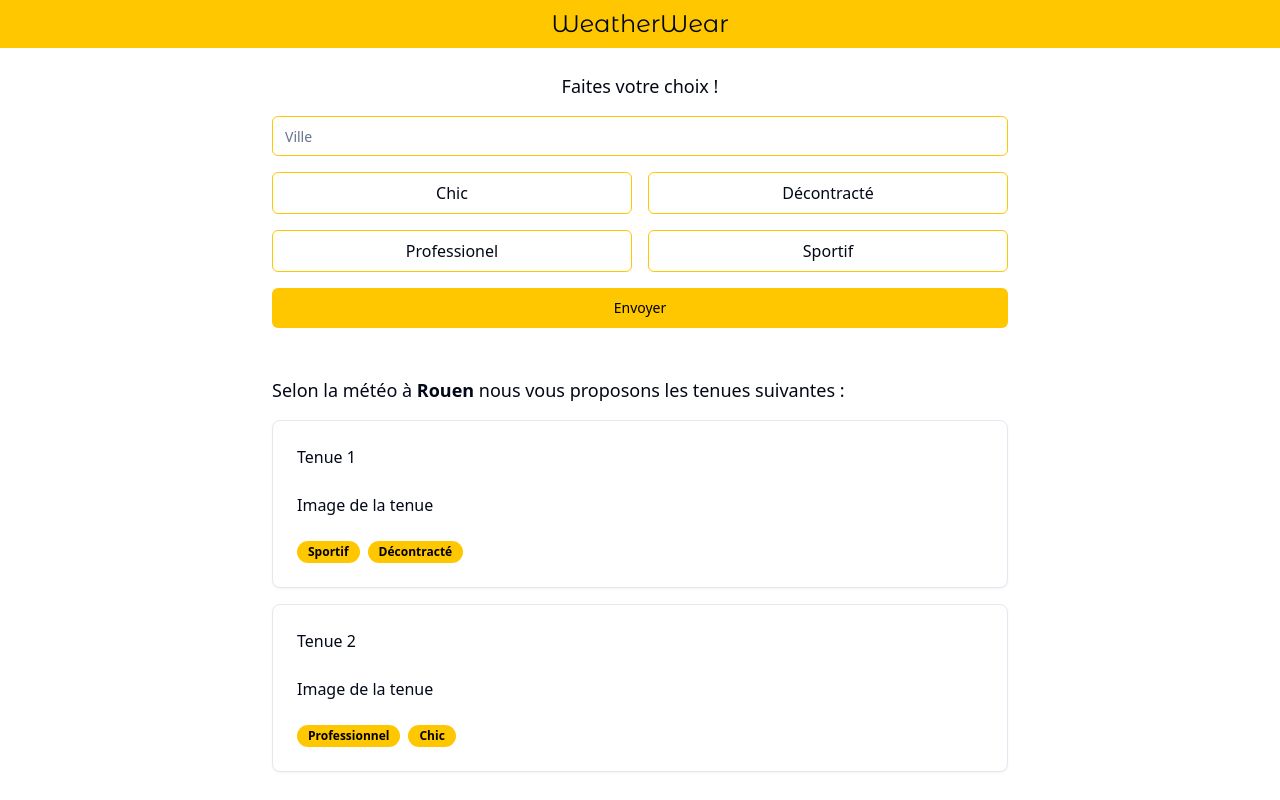
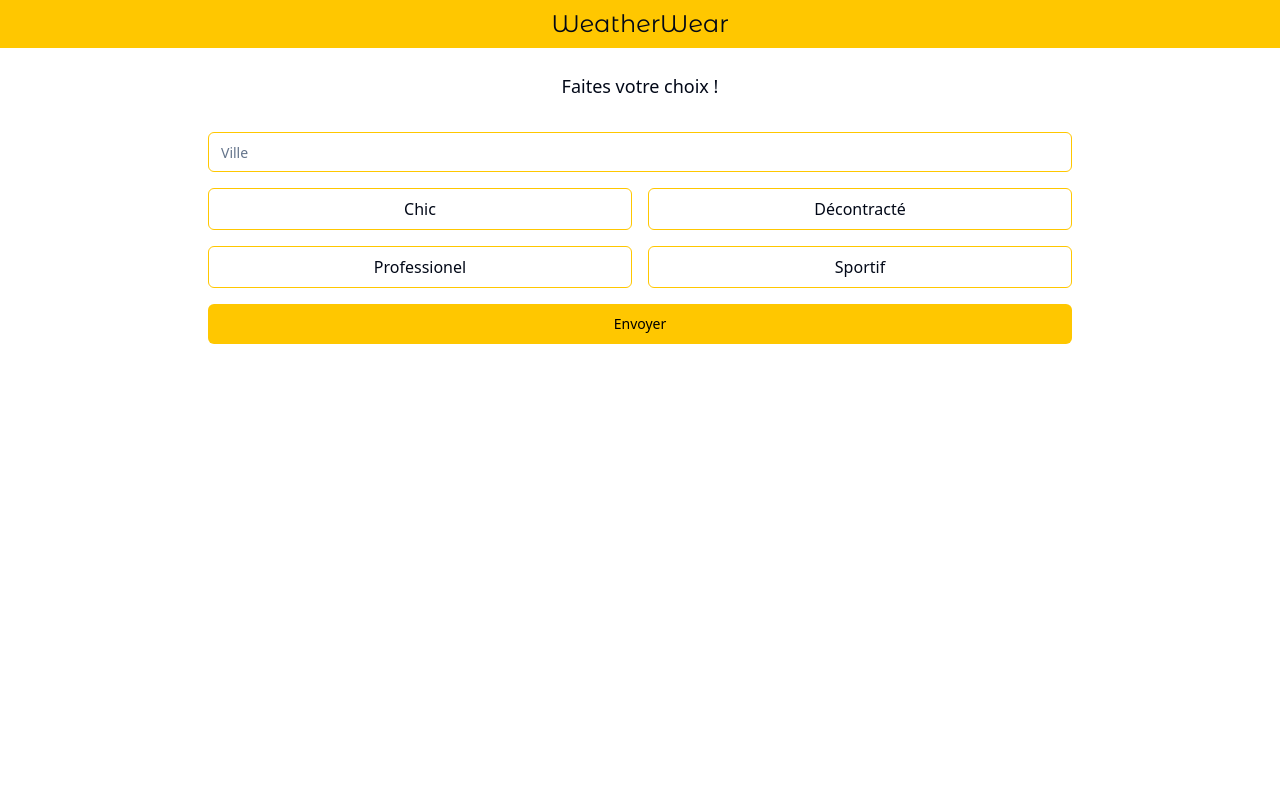
Before and after one commit to JeanneGrenet/synergie4d, a Next.js app in the folder synergie4d-front/: page / in a window 1280 px wide. Built offline with nearby package versions, Linux system fonts and the light colour scheme.

Commit message:
wip api connection

```diff
--- /dev/null
+++ b/synergie4d-front/app/Outfits.tsx
@@ -0,0 +1,128 @@
+"use client";
+import React, { FormEvent, useState } from "react";
+import { Button } from "@/components/ui/button";
+import { Input } from "@/components/ui/input";
+import { Badge } from "@/components/ui/badge";
+import {
+  Card,
+  CardContent,
+  CardFooter,
+  CardHeader,
+} from "@/components/ui/card";
+
+export default function Outfits() {
+  const styles = [
+    { id: "Chic", value: "Chic" },
+    { id: "Relaxed", value: "Décontracté" },
+    { id: "Professional", value: "Professionel" },
+    { id: "Sporty", value: "Sportif" },
+  ];
+  const [selectedStyle, setSelectedStyle] = useState<string>();
+  const [city, setCity] = useState("");
+
+  const handleSubmit = async (e: FormEvent) => {
+    e.preventDefault();
+
+    // const response = await fetch("http://172.23.144.1:5000/api/", {
+    //   method: "POST",
+    //   headers: {
+    //     "Content-Type": "application/json",
+    //   },
+    //   body: JSON.stringify({ city, selectedStyle }),
+    // });
+
+    // const data = await response.json();
+    // console.log(data);
+
+    fetchOutfits();
+  };
+
+  async function fetchOutfits() {
+    const response = await fetch("http://172.23.144.1:5000/api/outfits/getall");
+    console.log(response);
+    const outfits = await response.json();
+    console.log(outfits);
+  }
+
+  //   const outfits = [
+  //     {
+  //       id: 1,
+  //       name: "Tenue 1",
+  //       styles: ["Sportif", "Décontracté"],
+  //       slug: "tenue-1",
+  //     },
+  //     {
+  //       id: 2,
+  //       name: "Tenue 2",
+  //       styles: ["Professionnel", "Chic"],
+  //       slug: "tenue-2",
+  //     },
+  //   ];
+  const outfits = null;
+  return (
+    <div className="py-6 px-4 mx-auto max-w-4xl flex flex-col gap-4">
+      <h2 className="text-lg text-center pb-4">Faites votre choix !</h2>
+      <form onSubmit={handleSubmit}>
+        <div className="flex flex-col gap-4">
+          <Input
+            id="city"
+            placeholder="Ville"
+            value={city}
+            onChange={(e) => setCity(e.target.value)}
+            className="border border-primary"
+          />
+          <div className="grid grid-cols-2 gap-4">
+            {styles.map((style) => (
+              <div key={style.id}>
+                <input
+                  type="radio"
+                  id={style.id}
+                  name="style"
+                  value={style.value}
+                  checked={selectedStyle === style.id}
+                  onChange={(e) => setSelectedStyle(e.target.id)}
+                  className="hidden"
+                />
+                <label
+                  htmlFor={style.id}
+                  className={`cursor-pointer rounded-md border px-4 py-2 flex flex-1 justify-center ${
+                    selectedStyle === style.id
+                      ? "bg-gray-100 border-secondary"
+                      : "bg-white border-primary"
+                  }`}
+                >
+                  {style.value}
+                </label>
+              </div>
+            ))}
+          </div>
+          <Button type="submit" className="text-black">
+            Envoyer
+          </Button>
+        </div>
+      </form>
+      {!!outfits && (
+        <div className="flex flex-col gap-4">
+          <p className="text-lg ">
+            Selon la météo à <strong>{city}</strong> nous vous proposons les
+            tenues suivantes :
+          </p>
+
+          {outfits.map((outfit) => (
+            <Card key={outfit.id}>
+              <CardHeader>{outfit.name}</CardHeader>
+              <CardContent>Image de la tenue</CardContent>
+              <CardFooter className="flex gap-2">
+                {outfit.styles.map((style) => (
+                  <Badge className="text-black" key={style}>
+                    {style}
+                  </Badge>
+                ))}
+              </CardFooter>
+            </Card>
+          ))}
+        </div>
+      )}
+    </div>
+  );
+}
--- a/synergie4d-front/app/Result.tsx
+++ /dev/null
@@ -1,49 +0,0 @@
-import { Badge } from "@/components/ui/badge";
-import { Button } from "@/components/ui/button";
-import {
-  Card,
-  CardContent,
-  CardFooter,
-  CardHeader,
-} from "@/components/ui/card";
-import { Input } from "@/components/ui/input";
-import React from "react";
-
-export default function Result() {
-  const outfits = [
-    {
-      id: 1,
-      name: "Tenue 1",
-      styles: ["Sportif", "Décontracté"],
-      slug: "tenue-1",
-    },
-    {
-      id: 2,
-      name: "Tenue 2",
-      styles: ["Professionnel", "Chic"],
-      slug: "tenue-2",
-    },
-  ];
-  const city = "Rouen";
-  return (
-    <div className="py-6 px-4 flex flex-col gap-4">
-      <p className="text-lg ">
-        Selon la météo à <strong>{city}</strong> nous vous proposons les tenues
-        suivantes :
-      </p>
-      {outfits.map((outfit) => (
-        <Card key={outfit.id}>
-          <CardHeader>{outfit.name}</CardHeader>
-          <CardContent>Image de la tenue</CardContent>
-          <CardFooter className="flex gap-2">
-            {outfit.styles.map((style) => (
-              <Badge className="text-black" key={style}>
-                {style}
-              </Badge>
-            ))}
-          </CardFooter>
-        </Card>
-      ))}
-    </div>
-  );
-}
--- a/synergie4d-front/app/Selection.tsx
+++ /dev/null
@@ -1,69 +0,0 @@
-"use client";
-import { Button } from "@/components/ui/button";
-import { Input } from "@/components/ui/input";
-import React, { FormEvent, useState } from "react";
-
-export default function Selection() {
-  const styles = ["Chic", "Décontracté", "Professionel", "Sportif"];
-  const [selectedStyle, setSelectedStyle] = useState<string>();
-  const [city, setCity] = useState("");
-
-  const handleSubmit = async (e: FormEvent) => {
-    e.preventDefault();
-
-    const response = await fetch("http://172.23.144.1:5000/api/outfits", {
-      method: "POST",
-      headers: {
-        "Content-Type": "application/json",
-      },
-      body: JSON.stringify({ city, selectedStyle }),
-    });
-
-    const data = await response.json();
-    console.log(data);
-  };
-  return (
-    <div className="py-6 px-4">
-      <h2 className="text-lg text-center pb-4">Faites votre choix !</h2>
-      <form onSubmit={handleSubmit}>
-        <div className="flex flex-col gap-4">
-          <Input
-            id="city"
-            placeholder="Ville"
-            value={city}
-            onChange={(e) => setCity(e.target.value)}
-            className="border border-primary"
-          />
-          <div className="grid grid-cols-2 gap-4">
-            {styles.map((style) => (
-              <div key={style}>
-                <input
-                  type="radio"
-                  id={style}
-                  name="style"
-                  value={style}
-                  checked={selectedStyle === style}
-                  onChange={(e) => setSelectedStyle(e.target.value)}
-                  className="hidden"
-                />
-                <label
-                  htmlFor={style}
-                  className={`cursor-pointer rounded-md border px-4 py-2 flex flex-1 justify-center ${
-                    selectedStyle === style
-                      ? "bg-gray-100 border-secondary"
-                      : "bg-white border-primary"
-                  }`}
-                >
-                  {style}
-                </label>
-              </div>
-            ))}
-          </div>
-          <Button type="submit" className="text-black">
-            Envoyer
-          </Button>
-        </div>
-      </form>
-    </div>
-  );
-}
--- a/synergie4d-front/app/page.tsx
+++ b/synergie4d-front/app/page.tsx
@@ -1,16 +1,11 @@
-import Image from "next/image";
 import Header from "./Header";
-import Selection from "./Selection";
-import Result from "./Result";
+import Outfits from "./Outfits";
 
 export default function Home() {
   return (
     <main className="min-h-screen">
       <Header />
-      <div className="mx-auto max-w-3xl">
-        <Selection />
-        <Result />
-      </div>
+      <Outfits />
     </main>
   );
 }
```
